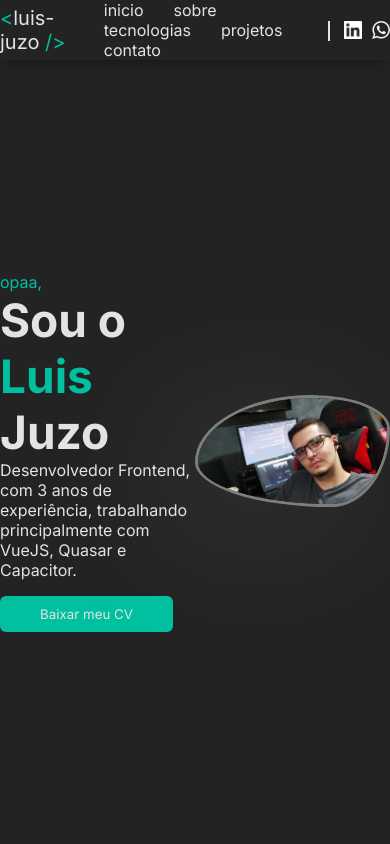
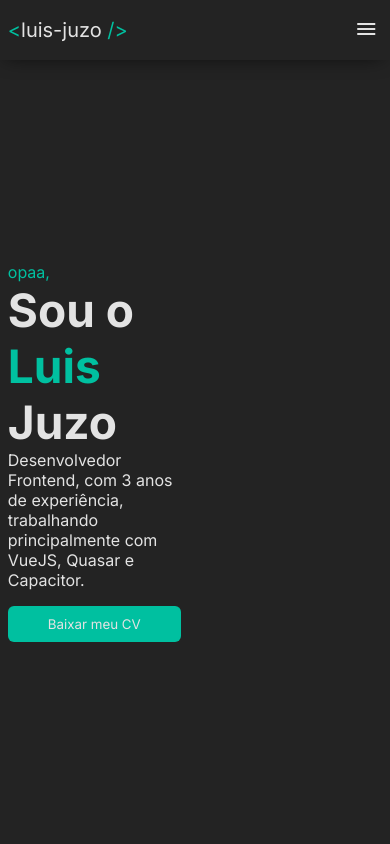
Before and after one commit to felipejuzo02/portfolio-2023, a Vue app: page / in a window 390 px wide. Shown: the top 844 px of the page. Built offline with nearby package versions, Linux system fonts and the light colour scheme; no server answers; a web font is replaced by a local one.

Commit message:
feat: responsives screen

```diff
--- a/index.html
+++ b/index.html
@@ -3,6 +3,8 @@
   <head>
     <meta charset="UTF-8" />
     <link rel="icon" type="image/svg+xml" href="/vite.svg" />
+    <link href="https://fonts.googleapis.com/icon?family=Material+Icons"
+      rel="stylesheet">
     <meta name="viewport" content="width=device-width, initial-scale=1.0" />
     <title>Luis Juzo - Portfolio</title>
   </head>
--- a/src/App.vue
+++ b/src/App.vue
@@ -1,7 +1,7 @@
 <template>
   <app-header class="header" />
 
-  <main class="main">
+  <main class="main" id="home">
     <div class="main__container container">
       <div class="main__informations">
         <p class="main__greetings">opaa,</p>
@@ -16,7 +16,7 @@
     </div>
   </main>
 
-  <section class="about py-xl">
+  <section class="about py-xl" id="about">
     <div class="container">
       <app-section-description :content="sectionDescriptionContent.about" />
 
@@ -26,7 +26,7 @@
     </div>
   </section>
 
-  <section class="skills py-xl">
+  <section class="skills py-xl" id="skills">
     <div class="container">
       <app-section-description :content="sectionDescriptionContent.skills" />
 
@@ -36,7 +36,7 @@
     </div>
   </section>
 
-  <section class="projects py-xl">
+  <section class="projects py-xl" id="projects">
     <div class="container">
       <app-section-description :content="sectionDescriptionContent.projects" />
 
@@ -44,7 +44,7 @@
     </div>
   </section>
 
-  <section class="contact py-xl">
+  <section class="contact py-xl" id="contact">
     <div class="container">
       <app-section-description :content="sectionDescriptionContent.contact" />
 
@@ -75,7 +75,6 @@ import AppProjectList from './components/AppProjectList.vue'
 import AppConectCard from './components/AppConectCard.vue'
 import AppFooter from './components/AppFooter.vue'
 import AppTechnologiesList from './components/AppTechnologiesList.vue'
-import { ref } from "vue";
 
 const downloadCV = () => {
   const link = document.createElement('a')
@@ -103,7 +102,7 @@ const sectionDescriptionContent = {
   },
   projects: {
     section: 'projetos',
-    title: 'Todos os projetos feitos por mim',
+    title: 'Alguns projetos que desenvolvi',
     subtitle: 'Os projetos listados, são principalmente projetos realizados por mim, não seguindo cursos e eventos, para que eu possa aprimorar minhas habilidades nas tecnologias que atuo.'
   },
   contact: {
@@ -135,17 +134,11 @@ const aboutCardContent = [
     description: 'Experiência e conhecimento na gestão ágil de projetos, já atuando como Agile Lead e com diversos frameworks e metodologias, como Scrum, Kanban e XP.'
   },
 ]
-
-const values = ref({
-  name: '',
-  phone: '',
-  topic: ''
-})
 </script>
 
 
 <style lang="scss">
-@import './style/variables.scss';
+@import './style/app.scss';
 
 .main {
   position: relative;
@@ -255,4 +248,12 @@ const values = ref({
     right: 4rem;
   }
 }
+
+@media only screen and (max-width: $large-screen) {
+  .main {
+    &__image {
+      display: none;
+    }
+  }
+}
 </style>
--- a/src/components/AppHeader.vue
+++ b/src/components/AppHeader.vue
@@ -7,7 +7,9 @@
 
       <nav class="app-header__nav">
         <ul>
-          <li v-for="(item, index) in sectionsList" :key="index" @click="item.navigation()">{{ item.label }}</li>
+          <li v-for="(item, index) in sectionsList" :key="index">
+            <a :href="`#${item.id}`">{{ item.label }}</a>
+          </li>
         </ul>
 
         <div class="app-header__social-media">
@@ -15,6 +17,11 @@
           <img src="../assets/logo-wpp.svg" alt="Logo WhatsApp">
         </div>
       </nav>
+
+
+      <div class="app-header__more-icon" @click="handlerDrawer">
+        <span class="material-icons md-18">{{ drawerIcon }}</span>
+      </div>
     </div>
   </header>
 </template>
@@ -23,28 +30,43 @@
 export default {
   name: 'AppHeader',
 
+  data () {
+    return {
+      drawerIcon: 'menu'
+    }
+  },
+
   computed: {
     sectionsList () {
       return [
-        { label: 'inicio', navigation: () => this.goToSection() },
-        { label: 'sobre' },
-        { label: 'tecnologias' },
-        { label: 'projetos' },
-        { label: 'contato' },
+        { label: 'inicio', id: 'home' },
+        { label: 'sobre', id: 'about' },
+        { label: 'tecnologias', id: 'skills' },
+        { label: 'projetos', id: 'projects' },
+        { label: 'contato', id: 'contact' },
       ]
-    }
+    },
   },
 
   methods: {
-    goToSection () {
-      console.log('teste')
+    toggleDrawerIcon () {
+      this.drawerIcon = this.drawerIcon === 'menu' ? 'close' : 'menu'
+    },
+
+    handlerDrawer () {
+      const nav = document.querySelector('.app-header__nav')
+      const currentWidth = nav.style.width;
+
+      nav.style.width = currentWidth === '100%' ? null : '100%'
+
+      this.toggleDrawerIcon()
     }
   }
 }
 </script>
 
 <style lang="scss" scoped>
-@import '../style/variables.scss';
+@import '../style/_app.scss';
 
 .app-header {
   background-color: $dark-1;
@@ -74,12 +96,30 @@ export default {
     }
   }
 
+  &__more-icon {
+    display: none;
+    cursor: pointer;
+    padding: 0.4rem;
+    border-radius: 50%;
+    transition: all 0.2s;
+    z-index: 100;
+
+    &:hover {
+      background-color: $dark-2;
+    }
+  }
+
   &__nav {
     font-size: 1.6rem;
     display: flex;
     justify-content: space-between;
     align-items: center;
     gap: 3rem;
+
+    & a {
+      text-decoration: none;
+      color: $white;
+    }
 
     & ul li {
       display: inline-block;
@@ -117,7 +157,6 @@ export default {
 
       &:hover {
         cursor: pointer;
-        // background-color: red;
       }
     }
 
@@ -131,4 +170,51 @@ export default {
     }
   }
 }
+
+@media only screen and (max-width: $large-screen) {
+  .app-header {
+    &__more-icon {
+      display: block;
+    }
+
+    &__nav {
+      width: 0;
+      height: 100%;
+      background-color: $dark-2;
+      z-index: 99;
+      position: fixed;
+      top: 0;
+      right: 0;
+      overflow-x: hidden;
+      transition: all 0.5s;
+
+      flex-direction: column;
+      justify-content: center;
+
+      & ul li {
+        display: block;
+        margin: 0 0 3rem 0;
+        text-align: center;
+
+        &:last-child {
+          margin: 0;
+        }
+      }
+    }
+
+    &__social-media {
+      margin-top: 2rem;
+
+      &::before {
+        content: "";
+        position: absolute;
+        height: 2px;
+        width: 100%;
+        background-color: $white;
+        left: 0;
+        top: -2.6rem;
+      }
+    }
+  }
+}
 </style>
--- a/src/components/AppProjectList.vue
+++ b/src/components/AppProjectList.vue
@@ -21,10 +21,11 @@ export default {
   computed: {
     repositoriesToShow () {
       return [
-        'web-arenas-flask',
+        'page-djstudio',
+        'blog-v2',
+        'habitue-project',
         'message-encryption',
-        'blog',
-        'page-djstudio'
+        'todo-list',
       ]
     }
   },
--- a/src/style/_app.scss
+++ b/src/style/_app.scss
@@ -5,6 +5,39 @@
 
 :root {
   font-size: 62.5%
+}
+
+html {
+  scroll-behavior: smooth;
+}
+
+:target {
+  scroll-margin-top: 2rem;
+}
+
+.material-icons {
+  font-family: 'Material Icons';
+  font-weight: normal;
+  font-style: normal;
+  font-size: 24px;  /* Preferred icon size */
+  display: inline-block;
+  line-height: 1;
+  text-transform: none;
+  letter-spacing: normal;
+  word-wrap: normal;
+  white-space: nowrap;
+  direction: ltr;
+
+  /* Support for all WebKit browsers. */
+  -webkit-font-smoothing: antialiased;
+  /* Support for Safari and Chrome. */
+  text-rendering: optimizeLegibility;
+
+  /* Support for Firefox. */
+  -moz-osx-font-smoothing: grayscale;
+
+  /* Support for IE. */
+  font-feature-settings: 'liga';
 }
 
 * {
@@ -33,3 +66,9 @@
 .relative-pos {
   position: relative;
 }
+
+@media only screen and (max-width: $large-screen) {
+  .container {
+    margin: 0 2%;
+  }
+}
```
